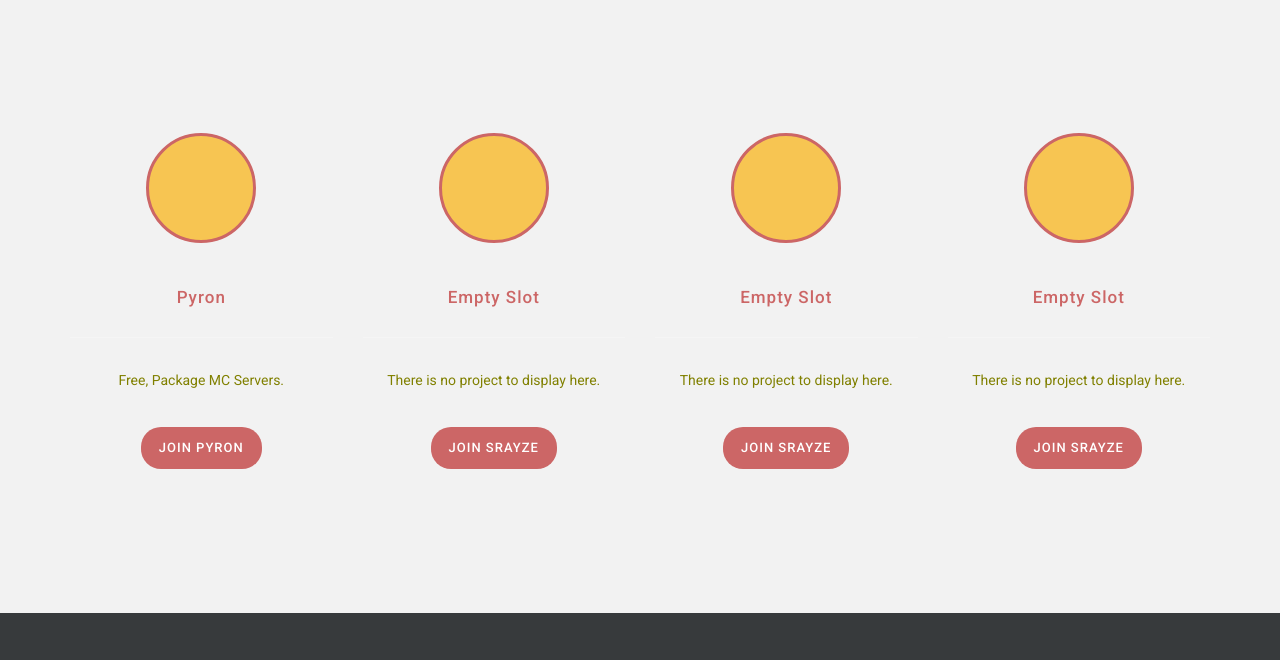
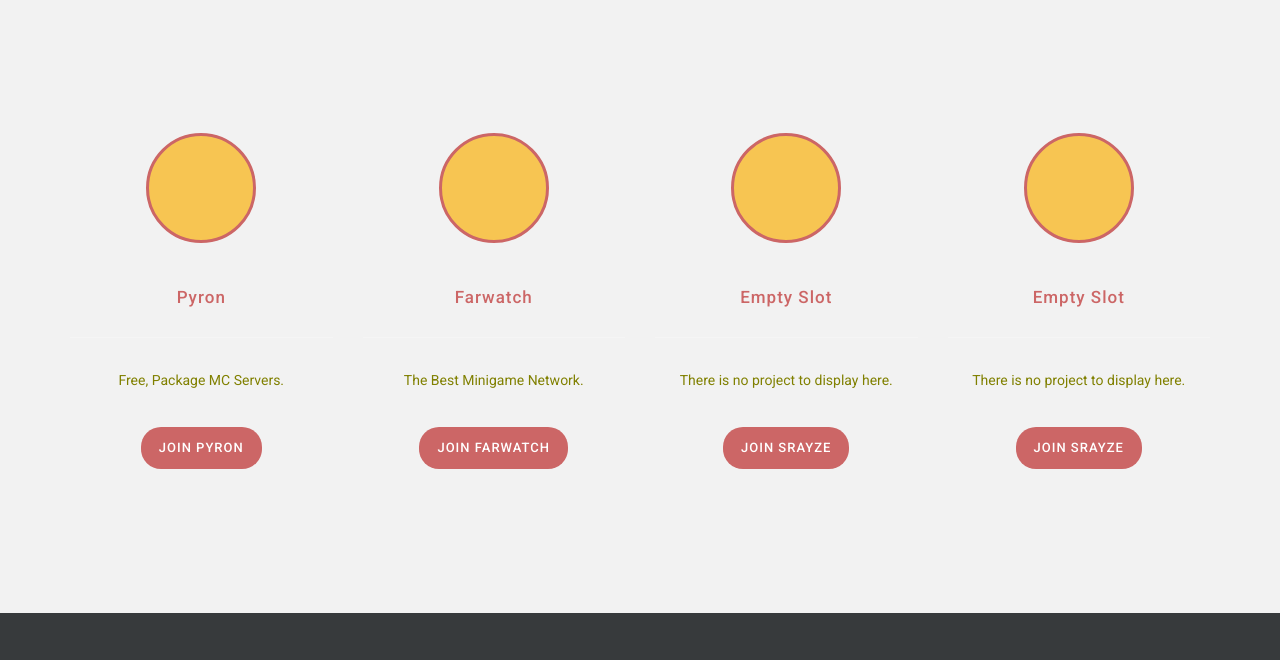
Before and after one commit to BatDev0/tntsplash, a plain HTML site: page index.html in a window 1280 px wide. Shown: the part 817-1477 px from the top of the page. Drawn offline with nearby package versions, Linux system fonts and the light colour scheme.

Commit message:
Update index.html

```diff
--- a/index.html
+++ b/index.html
@@ -91,11 +91,11 @@ https://templatemo.com/tm-506-tinker
                         <div class="icon">
                             <img src="img/service_icon_02.png" alt="">
                         </div>
-                        <h4>Empty Slot</h4>
+                        <h4>Farwatch</h4>
                         <div class="line-dec"></div>
-                        <p>There is no project to display here.</p>
+                        <p>The Best Minigame Network.</p>
                         <div class="primary-blue-button">
-                            <a href="https://discord.gg/5TsEZQW">Join Srayze</a>
+                            <a href="https://discord.gg/A4kh4yH">Join Farwatch</a>
                         </div>
                     </div>
                 </div>
```
